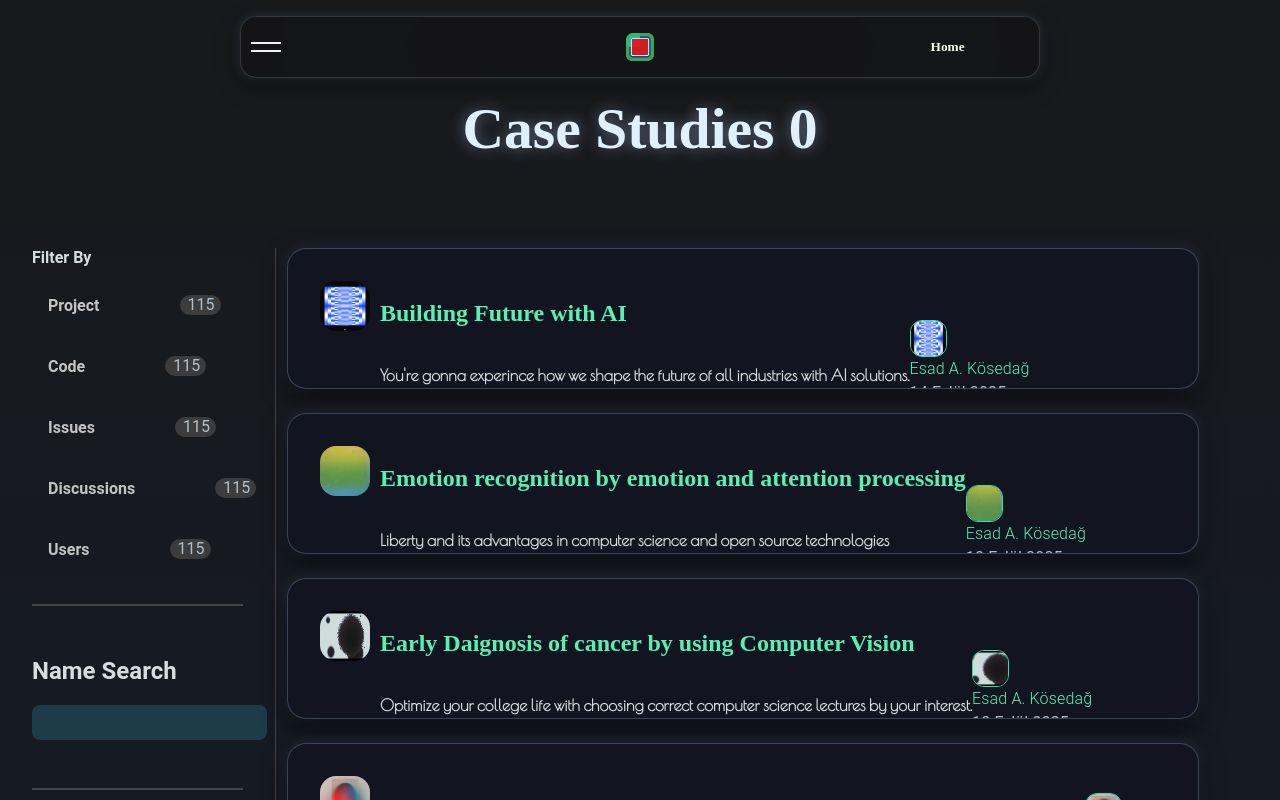
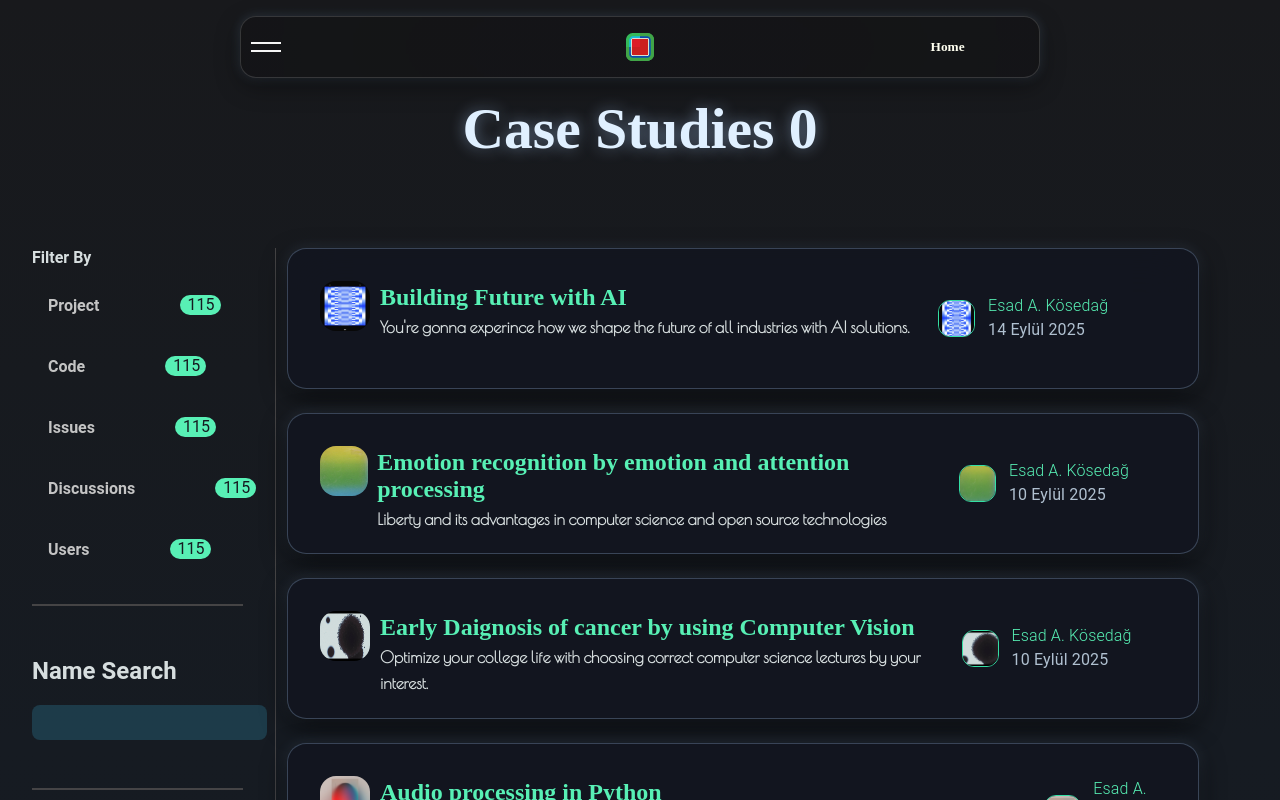
Before and after one commit to kaesit/mbs-blog-site, a React (Create React App) app: page /casestudies in a window 1280 px wide. Shown: the top 800 px of the page. Built offline with nearby package versions, Linux system fonts and the light colour scheme; some icons are missing; a web font is replaced by a local one.

Commit message:
The account information in CaseStudies is arranged

```diff
--- a/src/css/CaseStudies.css
+++ b/src/css/CaseStudies.css
@@ -68,7 +68,7 @@
 .case-studies-blog-filter-buttons:hover {
   cursor: pointer;
   color: #58f0b5;
-  background-color: rgb(37, 37, 37);
+  background-color: rgb(37, 35, 35);
   border-radius: 5px;
 }
 .filter-count {
@@ -78,11 +78,11 @@
   display: flex;
   text-decoration: dotted;
   text-align: center;
-  background-color: rgba(79, 78, 78, 0.676);
+  background-color: #58f0b5;
   border-radius: 25px;
   padding: 0 0.5rem;
   left: 80px;
-  color: #b0c0d0;
+  color: #161a20;
   text-decoration: none;
   font-weight: 400;
 }
@@ -154,23 +154,29 @@
   position: relative;
   float: right;
   border-radius: 1.75rem;
+  bottom: 16px;
   color: #58f0b5; /* Daha canlı bir yeşil tonu */
 }
 
 .case-blog-excerpt {
+  position: relative;
   font-size: 1rem;
   line-height: 1.6;
   color: #d7dedf;
   flex-grow: 1;
+  bottom: 48px;
 }
 
 .case-blog-meta {
+  width: 250px;
+  height: 75px;
+  display: flex;
+  flex-direction: row;
   position: relative;
-  float: right;
+  left: 1.8rem;
   align-items: center;
   gap: 0.8rem;
   border-radius: 0.75rem;
-  margin-top: auto;
 }
 
 .case-blog-meta > a {
--- a/src/pages/CaseStudies.tsx
+++ b/src/pages/CaseStudies.tsx
@@ -163,7 +163,7 @@ const CaseStudies: React.FC = () => {
                         style={{
                           display: "flex",
                           flexDirection: "column",
-                          gap: "0",
+                          gap: "0px",
                           marginLeft: "0.6rem",
                         }}
                       >
```
